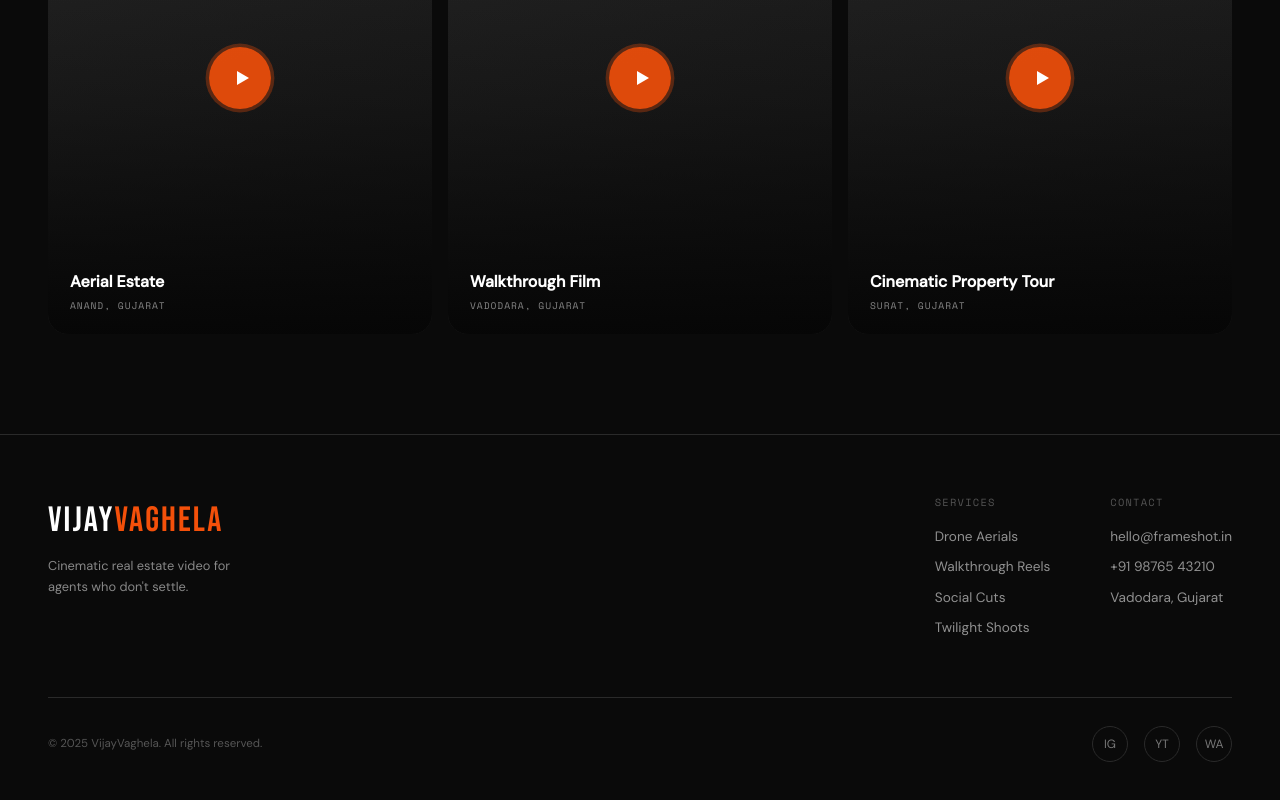
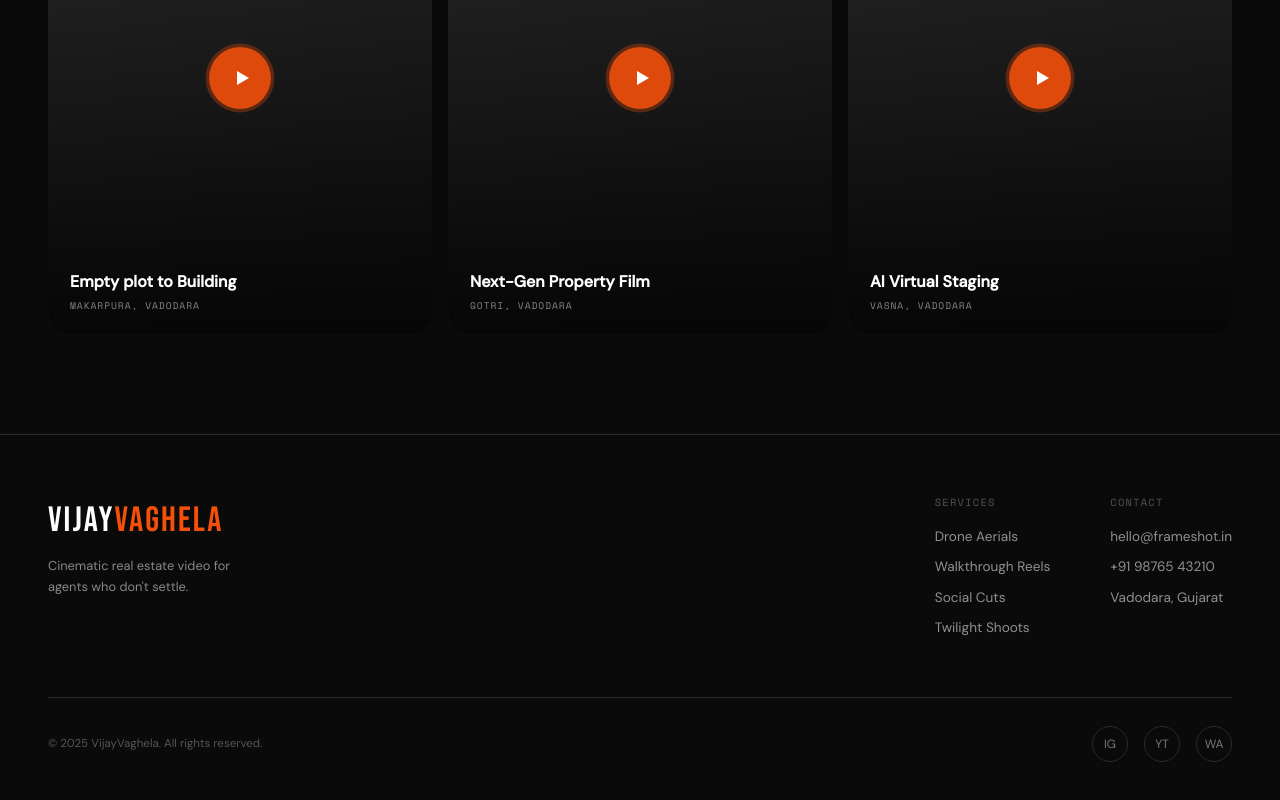
Before and after one commit to vaghelavijay178-hub/realestate, a Next.js app: page / in a window 1280 px wide. Shown: the part 2440-3240 px from the top of the page. Built offline with nearby package versions, Linux system fonts and the light colour scheme.

Commit message:
Update page.tsx

```diff
--- a/app/page.tsx
+++ b/app/page.tsx
@@ -14,25 +14,25 @@ import { useEffect, useRef, useState } from "react";
 //  → Put image in /public/images/  e.g. "/images/reel-1.jpg"
 //  → Leave as "" for a dark placeholder
 // ============================================================
-const REELS = [
+const REELS: Reel[] = [
   {
-    id: "YOUR_YOUTUBE_ID_1",    // ← paste your YouTube ID here
-    title: "Aerial Estate",
-    location: "Anand, Gujarat",
-    thumb: "",                  // ← e.g. "/images/reel-1.jpg"
+    id: "https://vimeo.com/1178872449?share=copy&fl=sv&fe=ci", // ← Paste your Vimeo Video ID
+    title: "Empty plot to Building",
+    location: "Makarpura, Vadodara",
+    category: "Flat",
   },
   {
-    id: "YOUR_YOUTUBE_ID_2",
-    title: "Walkthrough Film",
-    location: "Vadodara, Gujarat",
-    thumb: "",
+    id: "987654321", // ← Paste your second Vimeo ID
+    title: "Next-Gen Property Film",
+    location: "Gotri, Vadodara",
+    category: "Commercial Space",
   },
   {
-    id: "YOUR_YOUTUBE_ID_3",
-    title: "Cinematic Property Tour",
-    location: "Surat, Gujarat",
-    thumb: "",
-  },
+    id: "456123789", // ← Paste your third Vimeo ID
+    title: "AI Virtual Staging",
+    location: "Vasna, Vadodara",
+    category: "Sample House",
+  }
 ];
 
 export default function Home() {
```
